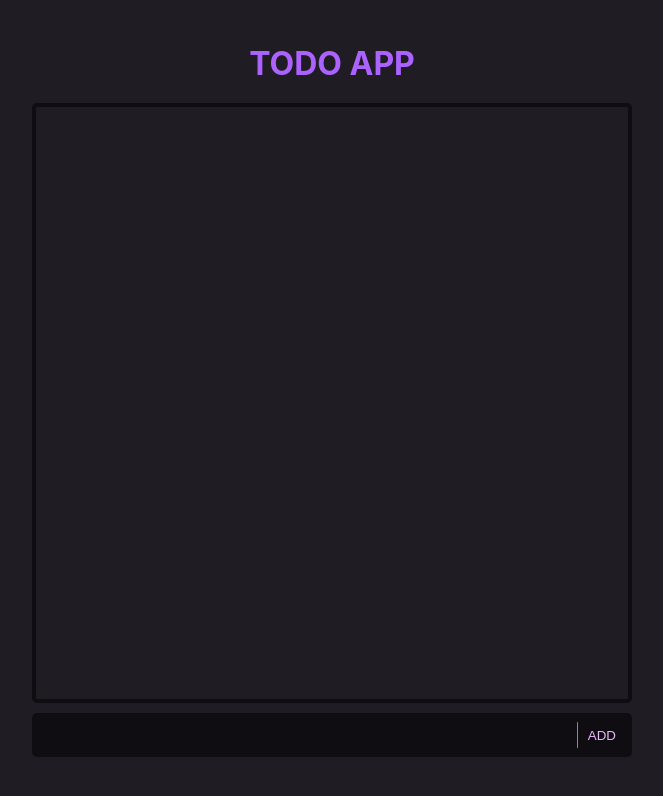
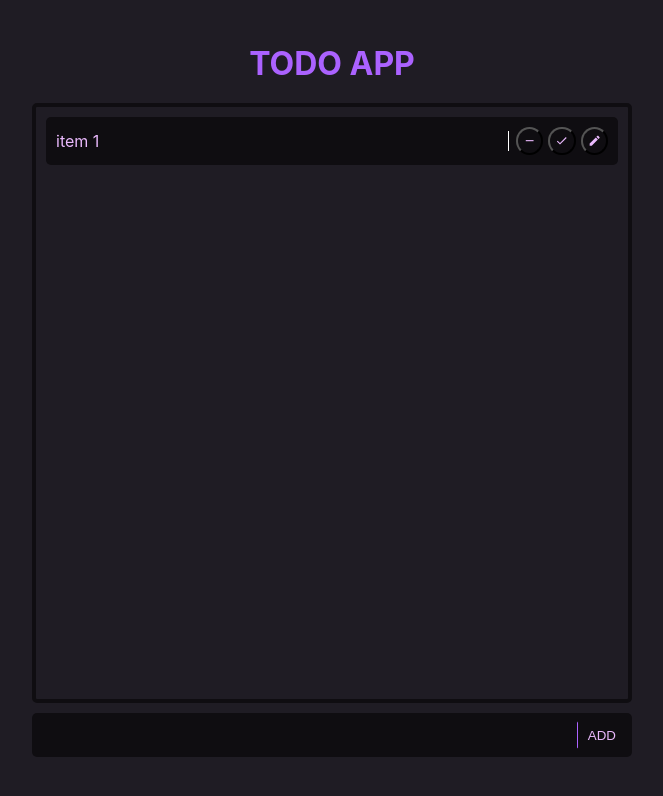
Before and after one commit to majid-hatami-maleki/todoApp, a React (Create React App) app: page / in a window 1280 px wide. Shown: the top 796 px of the page, without its empty margins (308-971 px from the left). Built offline with nearby package versions, Linux system fonts and the light colour scheme.

Commit message:
programming the app

```diff
--- a/src/components/App/App.js
+++ b/src/components/App/App.js
@@ -1,12 +1,20 @@
 import React from 'react'
 import './app.css'
+import {MdDone , MdOutlineRemove , MdModeEdit} from 'react-icons/md'
 export default function App() {
   return (
     <div className='app-container'>
         <h1 className='app-title'>TODO APP</h1>
         <div className='todo-app-container'>
-            <ul>
-                <li></li>
+            <ul className='todo-app-display'>
+                <li>
+                    <p>item 1</p>
+                    <div className="todo-item-options">
+                        <button title='remove'><MdOutlineRemove/></button>
+                        <button title='Done'><MdDone/></button>
+                        <button title='Edit'><MdModeEdit/></button>
+                    </div>
+                </li>
             </ul>
             <div className="create-todo-panel">
                 <input type="text" />
--- a/src/components/App/app.css
+++ b/src/components/App/app.css
@@ -24,11 +24,45 @@
     /*display flex*/
     gap: 10px;
 }
-.todo-app-container ul{
+.todo-app-display{
     width: 600px;
     height: 600px;
     border: 4px solid #0f0d11;
     border-radius: 5px;
+    padding: 10px;
+}
+.todo-app-display li{
+    width: 100%;
+    display: flex;
+    justify-content: space-between;
+    align-items: center;
+    flex-direction: row;
+    /*display flex*/
+    background-color: #0f0d11;
+    padding: 10px;
+    border-radius: 5px;
+    color: #eab9fd;
+}
+.todo-app-display li p{
+    width: 82%;
+    border-right: 1px solid white;
+}
+.todo-item-options{
+    display: flex;
+    justify-content: center;
+    align-items: center;
+    flex-direction: row;
+    /*display flex*/
+    gap: 5px;
+}
+.todo-item-options button{
+    padding: 5px;
+    border-radius: 50%;
+    text-align: center;
+    line-height: 10px;
+    cursor: pointer;
+    background-color: #0f0d11;
+    color: #eab9fd;
 }
 .create-todo-panel{
     width: 100%;
```
